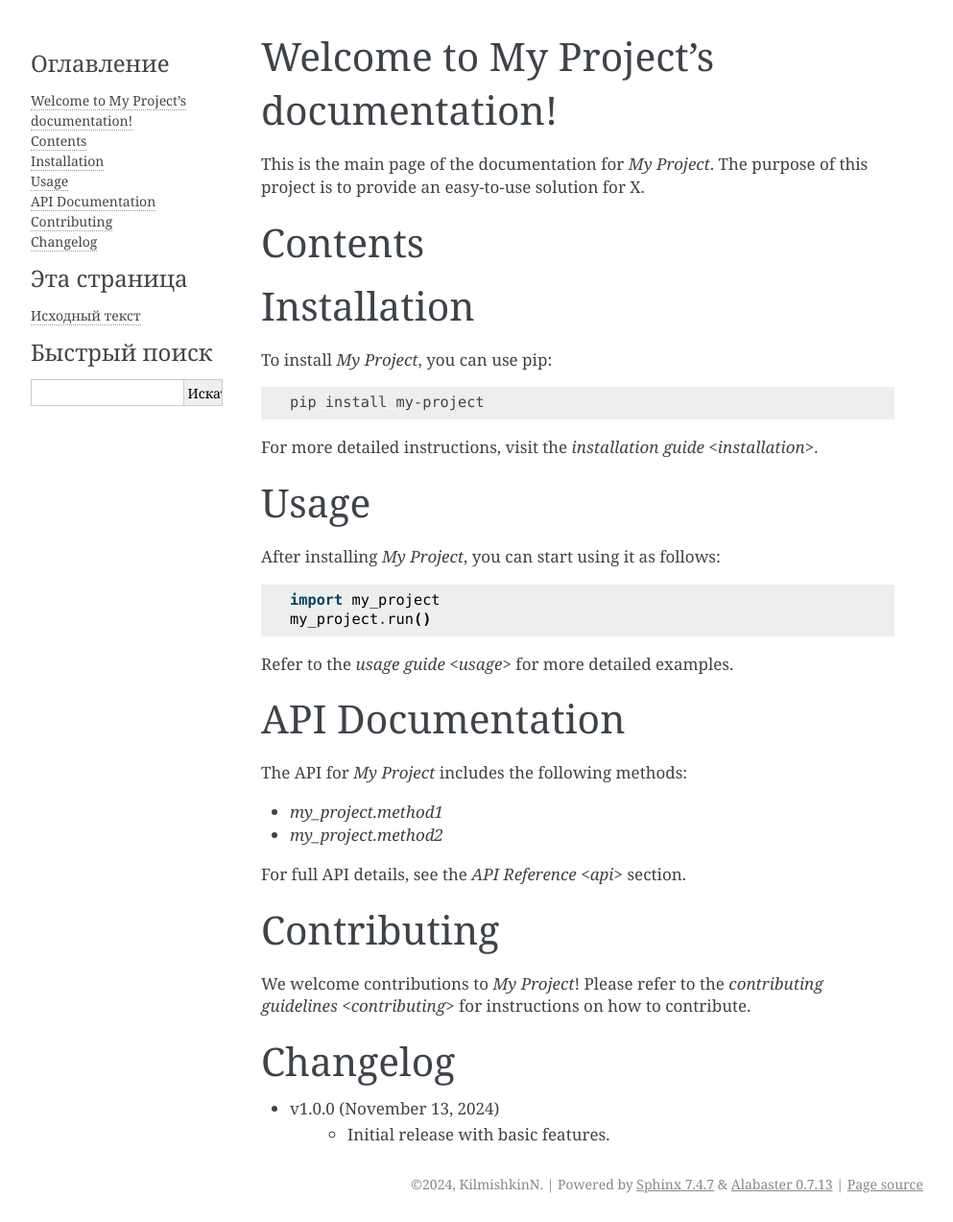
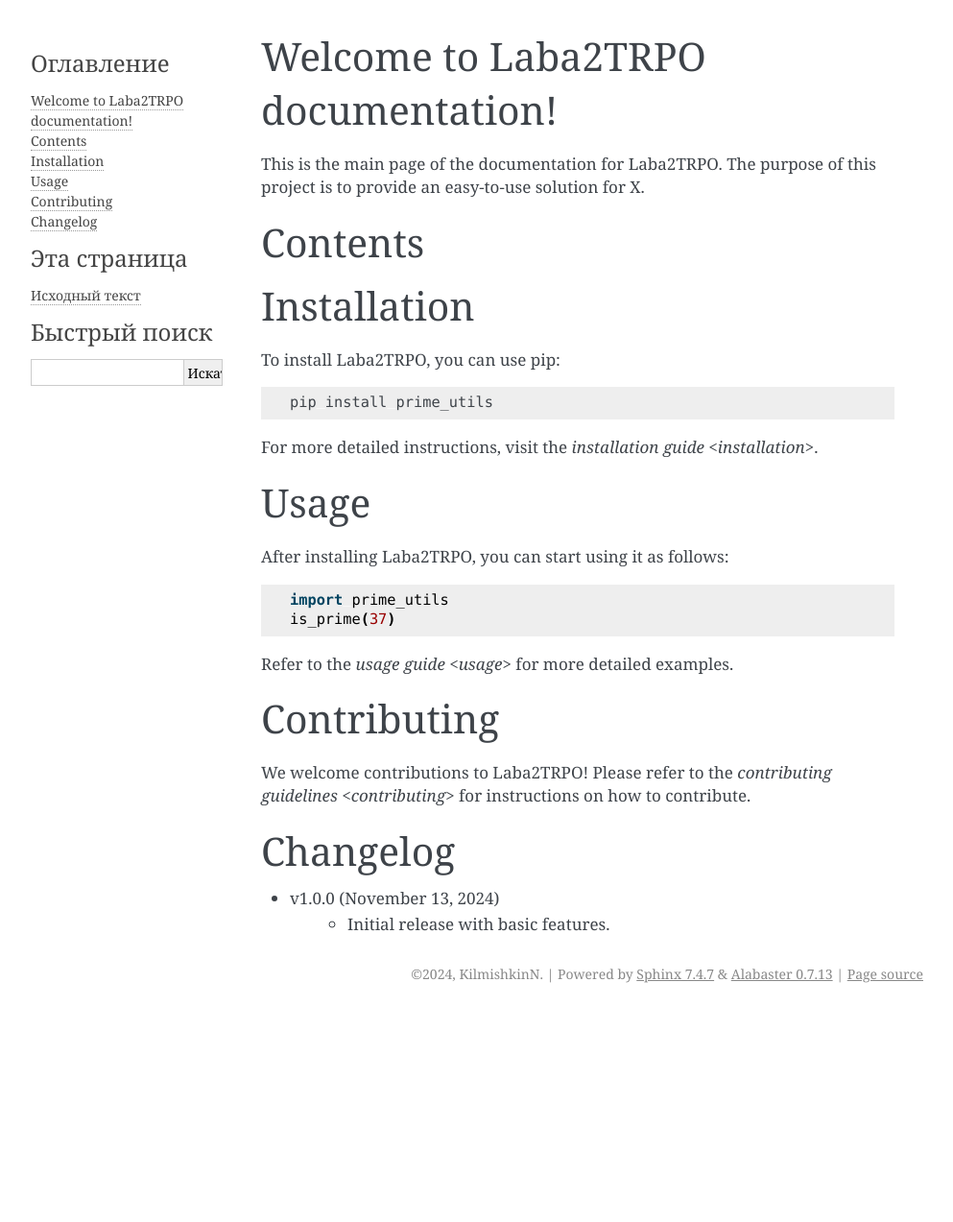
Before and after one commit to Emhyr713/Laba2TRPO, a Sphinx documentation site: the page built from docs/index.rst, in a window 1280 px wide. Shown: the whole page at 96% size, without its empty margins (148-1141 px from the left). Built offline with Sphinx 7.4.7, drawn with Linux system fonts in a browser that asks for light colours; pages that are not in the unit, such as notebooks, are missing from menus; after the commit the page ends 1054 px from its top, so only the background shows below that.

Commit message:
Edit Doc2

```diff
--- a/docs/index.rst
+++ b/docs/index.rst
@@ -3,10 +3,10 @@
    You can adapt this file completely to your liking, but it should at least
    contain the root `toctree` directive.
 
-Welcome to My Project's documentation!
+Welcome to Laba2TRPO documentation!
 =======================================
 
-This is the main page of the documentation for *My Project*. The purpose of this project is to provide an easy-to-use solution for X.
+This is the main page of the documentation for Laba2TRPO. The purpose of this project is to provide an easy-to-use solution for X.
 
 Contents
 ========
@@ -24,40 +24,31 @@ Contents
 Installation
 ============
 
-To install *My Project*, you can use pip:
+To install Laba2TRPO, you can use pip:
 
 .. code-block:: bash
 
-   pip install my-project
+   pip install prime_utils
 
 For more detailed instructions, visit the `installation guide <installation>`.
 
 Usage
 =====
 
-After installing *My Project*, you can start using it as follows:
+After installing Laba2TRPO, you can start using it as follows:
 
 .. code-block:: python
 
-   import my_project
-   my_project.run()
+   import prime_utils
+   is_prime(37)
 
 Refer to the `usage guide <usage>` for more detailed examples.
 
-API Documentation
-================
-
-The API for *My Project* includes the following methods:
-
-- `my_project.method1`
-- `my_project.method2`
-
-For full API details, see the `API Reference <api>` section.
 
 Contributing
 ============
 
-We welcome contributions to *My Project*! Please refer to the `contributing guidelines <contributing>` for instructions on how to contribute.
+We welcome contributions to Laba2TRPO! Please refer to the `contributing guidelines <contributing>` for instructions on how to contribute.
 
 Changelog
 =========
```
